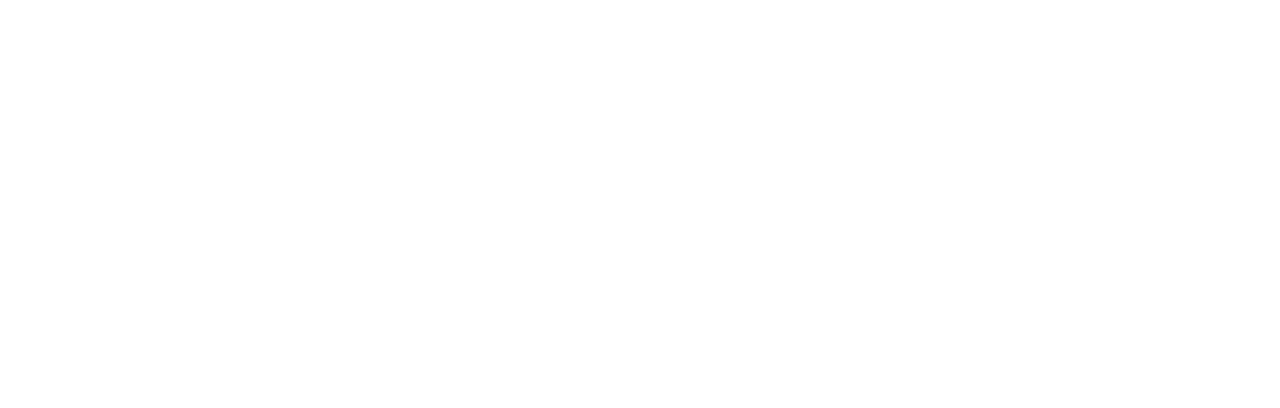
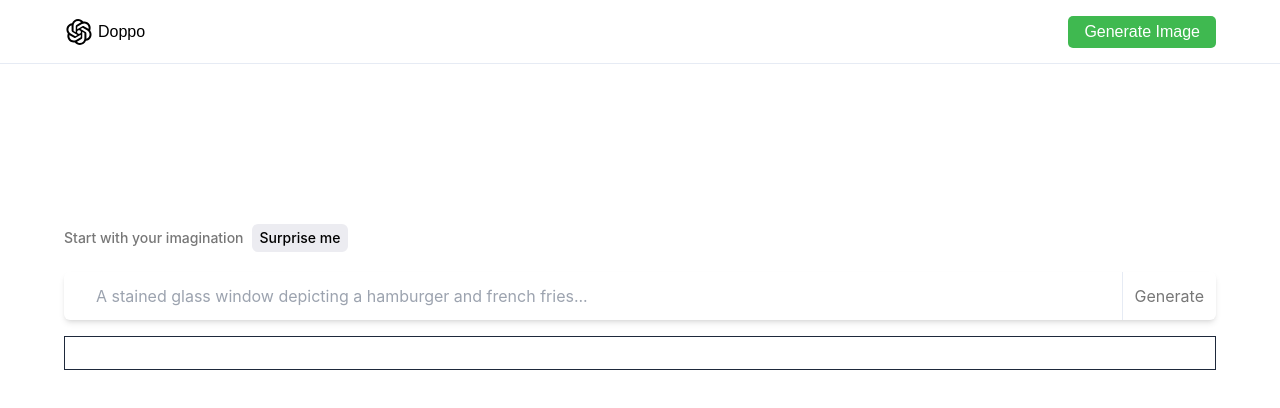
Before and after one commit to Sark-07/ImageGen, a React (Vite) app in the folder client/: page /community in a window 1280 px wide. Before the commit this address had no page. Shown: the top 408 px of the page. Built offline with nearby package versions, Linux system fonts and the light colour scheme; a web font is replaced by a local one.

Commit message:
Added api key and image grid

```diff
--- a/client/package.json
+++ b/client/package.json
@@ -10,6 +10,7 @@
     "preview": "vite preview"
   },
   "dependencies": {
+    "axios": "^1.4.0",
     "react": "^18.2.0",
     "react-dom": "^18.2.0",
     "react-icons": "^4.10.1",
--- a/client/src/App.jsx
+++ b/client/src/App.jsx
@@ -1,12 +1,14 @@
 import React from 'react';
 import { BrowserRouter, Route, Routes } from 'react-router-dom';
 import Home from './pages/Home/Home';
+import GenerateImage from './pages/GenerateImage/GenerateImage';
 const App = () => {
   return (
     <>
     <BrowserRouter>
     <Routes>
       <Route path='/' index element={<Home/>} />
+      <Route path='/community' element={<GenerateImage/>} />
     </Routes>
     </BrowserRouter>
     </>
--- /dev/null
+++ b/client/src/components/CommunitySearch.jsx
@@ -0,0 +1,17 @@
+import React, {useState} from 'react'
+
+const CommunitySearch = () => {
+const [search, setSearch] = useState('')
+  return (
+    <div className='w-full flex flex-col items-start gap-5'>
+        <span className='flex items-center justify-center gap-2'><p className='text-[#777] text-sm font-bold'>Search from your generated images.</p>
+        </span>
+        <div className="h-fit overflow-hidden pl-4 w-full rounded-md shadow-md bg-clip-border flex justify-between items-center">
+        <input required value={search && `${search}`} onChange={(e) => setSearch(e.target.value)} placeholder='Eg: Gun' type="text" className='py-3 px-4 text-black bg-white w-full border-none outline-none'/>
+        <button className={`${search ? 'bg-black text-white' : 'text-[#777] hover:text-black'} py-3 border-l border-l-[#e6ebf4] px-3`}>Search</button>
+        </div>
+    </div>
+  )
+}
+
+export default CommunitySearch
--- a/client/src/components/ImageGrid.jsx
+++ b/client/src/components/ImageGrid.jsx
@@ -1,10 +1,12 @@
 import React from 'react'
+import CommunitySearch from './CommunitySearch'
 
 const ImageGrid = () => {
   return (
-    <div className='flex flex-col items-start mt-10'>
+    <div className='flex flex-col items-start mt-0'>
         <h1 className='font-extrabold text-[#222328] text-[2rem]'>The Community Showcase</h1>
-        <p className='text-[#666e75] text-[0.9rem] max-w-[500px]'>Browse through a collection of imagination and visually stunning images generated by Doppo.</p>
+        <p className='text-[#666e75] text-[0.9rem] max-w-[700px]  mb-6'>Browse through a collection of imagination and visually stunning images generated by Doppo.</p>
+        <CommunitySearch/>
         <div className="grid mt-8"></div>
     </div>
   )
--- a/client/src/components/Search.jsx
+++ b/client/src/components/Search.jsx
@@ -1,18 +1,50 @@
-import React, { useState } from 'react'
-import getRandomPromts from '../utils/getRandomPromts'
+import React, { useState } from 'react';
+import getRandomPromts from '../utils/getRandomPromts';
+import axios from 'axios';
+const url = 'http://localhost:8080/api/v1/generate';
+const Search = () => {
+  const [search, setSearch] = useState('');
+  const handleClick = async () => {
+    try {
+      const response = await axios.post(url, { search });
+    } catch (error) {
+      console.log(error);
+    }
+  };
 
-const Search = () => {
-  const [search, setSearch] = useState('')
   return (
     <div className='w-full flex flex-col items-start gap-5'>
-        <span className='flex items-center justify-center gap-2'><p className='text-[#777] font-medium text-sm'>Start with your imagination</p><button className='hover:opacity-75 transition-[opacity] ease-in-out py-1 px-2 bg-[#ececf1] text-black rounded-md text-sm font-medium' onClick={() => setSearch(getRandomPromts(''))}>Surprise me</button>
-        </span>
-        <div className="h-fit overflow-hidden pl-4 w-full rounded-md shadow-md bg-clip-border flex justify-between items-center">
-        <input required value={search && `${search}`} onChange={(e) => setSearch(e.target.value)} placeholder='A stained glass window depicting a hamburger and french fries...' type="text" className='py-3 px-4 text-black bg-white w-full border-none outline-none'/>
-        <button className={`${search ? 'bg-black text-white' : 'text-[#777] hover:text-black'} py-3 border-l border-l-[#e6ebf4] px-3`}>Generate</button>
-        </div>
+      <span className='flex items-center justify-center gap-2'>
+        <p className='text-[#777] font-medium text-sm'>
+          Start with your imagination
+        </p>
+        <button
+          className='hover:opacity-75 transition-[opacity] ease-in-out py-1 px-2 bg-[#ececf1] text-black rounded-md text-sm font-medium'
+          onClick={() => setSearch(getRandomPromts(''))}
+        >
+          Surprise me
+        </button>
+      </span>
+      <div className='h-fit overflow-hidden pl-4 w-full rounded-md shadow-md bg-clip-border flex justify-between items-center'>
+        <input
+          required
+          value={search && `${search}`}
+          onChange={(e) => setSearch(e.target.value)}
+          placeholder='A stained glass window depicting a hamburger and french fries...'
+          type='text'
+          className='py-3 px-4 text-black bg-white w-full border-none outline-none'
+        />
+        <button
+          className={`${
+            search ? 'bg-black text-white' : 'text-[#777] hover:text-black'
+          } py-3 border-l border-l-[#e6ebf4] px-3`}
+          onClick={() => handleClick()}
+        >
+          Generate
+        </button>
+      </div>
     </div>
-  )
-}
+  );
+};
 
-export default Search
+export default Search;
--- /dev/null
+++ b/client/src/hooks/useFetch.jsx
@@ -0,0 +1,21 @@
+import { useEffect, useState } from 'react';
+import axios from 'axios'
+
+export const useFetch = (url) => {
+  const [loading, setLoading] = useState(true);
+  const [data, setData] = useState([]);
+
+  const getData = async () => {
+
+    const response = await axios.get(url);
+    setLoading(false);
+    setData(response);
+  };
+
+  useEffect(() => {
+    getData();
+  }, [url]);
+
+
+  return {loading, data}
+};
--- a/client/src/pages/GenerateImage/GenerateImage.jsx
+++ b/client/src/pages/GenerateImage/GenerateImage.jsx
@@ -1,8 +1,19 @@
 import React from 'react'
+import Header from '../../components/Header'
+import Search from '../../components/Search'
 const GenerateImage = () => {
   return (
-    <div>
-      <h1></h1>
+    <div className='generate-image'>
+    <Header/>
+        <div className="max-w-[90%] mx-auto mt-40">
+          <Search/>
+        </div>
+        <div className='flex max-w-[90%] mx-auto mt-4 p-4 border border-solid border-slate-800'>
+          <img src="" alt="" />
+          <img src="" alt="" />
+          <img src="" alt="" />
+          <img src="" alt="" />
+        </div>
     </div>
   )
 }
--- a/client/src/pages/Home/Home.jsx
+++ b/client/src/pages/Home/Home.jsx
@@ -1,18 +1,12 @@
-import React from 'react'
-import Header from '../../components/Header'
-import Search from '../../components/Search'
-import ImageGrid from '../../components/ImageGrid'
+import React from 'react';
+import ImageGrid from '../../components/ImageGrid';
 
 const Home = () => {
   return (
-    <div className='home'>
-    <Header/>
-        <div className="max-w-[90%] mx-auto mt-40">
-          <Search/>
-          <ImageGrid/>
-        </div>
+    <div className='max-w-[90%] mx-auto mt-20'>
+      <ImageGrid />
     </div>
-  )
-}
+  );
+};
 
-export default Home
+export default Home;
```
Also changed, not shown: 1 other file (tests, documents, lock files or other folders).
